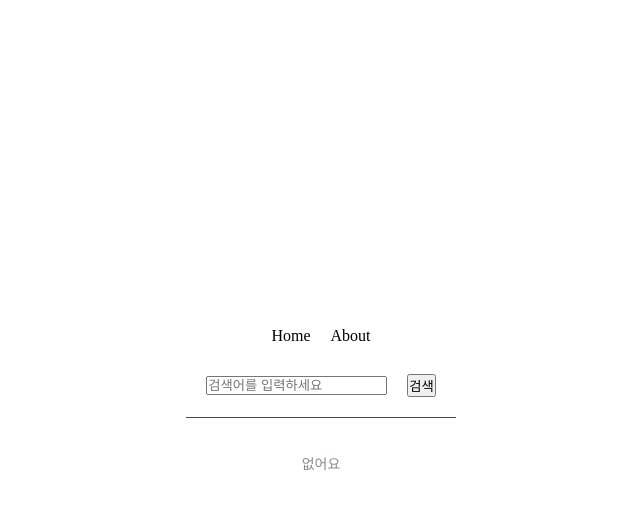
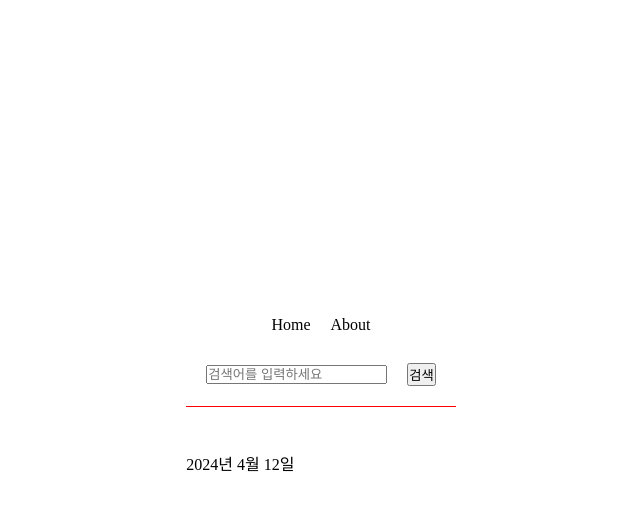
Before and after one commit to thelisn/challenge-2410-park, a Vue app: page /about in a window 1280 px wide. Both pictures are taken after a click on the button "저장". Shown: the top 510 px of the page, without its empty margins (319-959 px from the left). Built offline with nearby package versions, Linux system fonts and the light colour scheme.

Commit message:
refactor : 제목 필터 부분 수정

```diff
--- a/src/views/HomeView.vue
+++ b/src/views/HomeView.vue
@@ -1,15 +1,17 @@
 <script setup>
-import { ref } from "vue";
+import { ref, onMounted, computed } from "vue";
 
 const searchValue = ref("");
 const list = ref([]);
 
+const storageList = computed(() => JSON.parse(localStorage.getItem("list")));
+
+onMounted(() => {
+  list.value = storageList.value;
+});
+
 const onClickSearch = () => {
-  const _list = JSON.parse(localStorage.getItem("list"));
-  const filterList = _list.filter((v) => v?.title.includes(searchValue.value));
-
-  console.log(filterList);
-
+  const filterList = storageList.value.filter((v) => v?.title.includes(searchValue.value));
   list.value = filterList;
 };
 </script>
```
